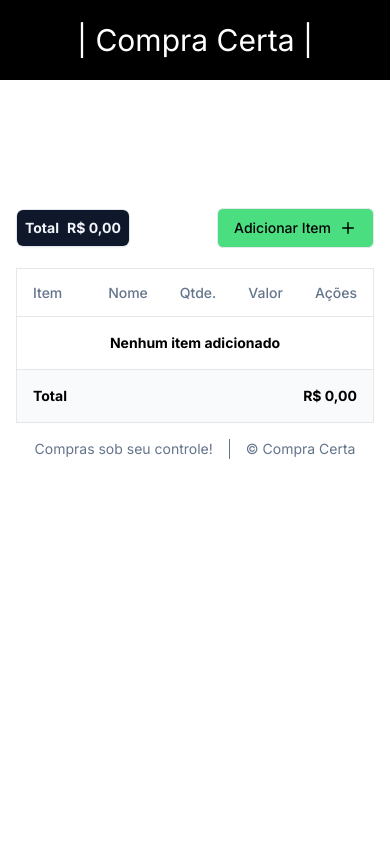
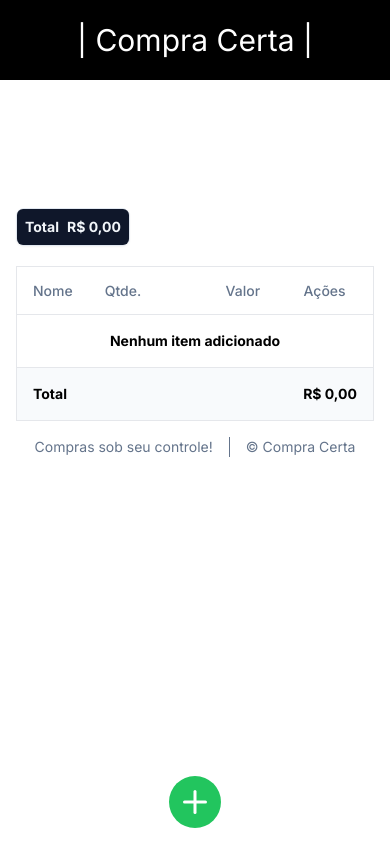
Before and after one commit to tiagodev96/compra-certa-front, a Next.js app: page / in a window 390 px wide. Built offline with nearby package versions, Linux system fonts and the light colour scheme.

Commit message:
fix: dialog behavior

```diff
--- a/src/app/page.tsx
+++ b/src/app/page.tsx
@@ -1,6 +1,8 @@
 "use client";
 import { Header, ItemDialog, ItemsTable } from "@/components";
+import { Button } from "@/components/ui/button";
 import { Card, CardContent } from "@/components/ui/card";
+import { Plus } from "lucide-react";
 import { useState } from "react";
 
 export interface Item {
@@ -11,9 +13,11 @@
 
 export default function Home() {
   const [items, setItems] = useState<Item[]>([]);
+  const [open, setOpen] = useState(false);
 
   const handleAddItem = (item: Item) => {
     setItems((prev) => [...prev, item]);
+    setOpen(false);
   };
 
   const handleRemoveItem = (index: number) => {
@@ -55,7 +59,14 @@
               </p>
             </CardContent>
           </Card>
-          <ItemDialog addItem={handleAddItem} />
+          <Button
+            variant="ghost"
+            className="hidden sm:flex bg-green-400 hover:bg-green-200 hover:border-green-400 border-[1px] flex-row items-center gap-x-2"
+            onClick={() => setOpen(true)}
+          >
+            Adicionar Item <Plus size={18} />
+          </Button>
+          <ItemDialog addItem={handleAddItem} open={open} setOpen={setOpen} />
         </div>
         <ItemsTable
           items={items}
@@ -64,6 +75,12 @@
           totalValueSum={totalValueSum}
           formatValue={formatCurrencyValue}
         />
+        <button
+          className="sm:hidden fixed bottom-4 right-[50%] translate-x-[50%] bg-green-500 rounded-full p-2"
+          onClick={() => setOpen(true)}
+        >
+          <Plus size={36} color="white" />
+        </button>
       </div>
     </main>
   );
--- a/src/components/Home/ItemDialog.tsx
+++ b/src/components/Home/ItemDialog.tsx
@@ -17,10 +17,11 @@
 
 interface ItemDialogProps {
   addItem: (item: Item) => void;
+  open: boolean;
+  setOpen: (open: boolean) => void;
 }
 
-export function ItemDialog({ addItem }: ItemDialogProps) {
-  const [open, setOpen] = useState(false);
+export function ItemDialog({ addItem, open, setOpen }: ItemDialogProps) {
   const [name, setName] = useState("");
   const [amount, setAmount] = useState("");
   const [price, setPrice] = useState("");
@@ -43,17 +44,6 @@
 
     setOpen(false);
   };
-
-  const renderDialogTrigger = () => (
-    <DialogTrigger asChild>
-      <Button
-        variant="ghost"
-        className="bg-green-400 hover:bg-green-200 hover:border-green-400 border-[1px] flex flex-row items-center gap-x-2"
-      >
-        Adicionar Item <Plus size={18} />
-      </Button>
-    </DialogTrigger>
-  );
 
   const renderDialogContent = () => (
     <DialogContent className="w-[90%] max-w-[425px] min-w-[300px]">
@@ -101,7 +91,6 @@
 
   return (
     <Dialog open={open} onOpenChange={setOpen}>
-      {renderDialogTrigger()}
       {renderDialogContent()}
     </Dialog>
   );
--- a/src/components/Home/ItemsTable.tsx
+++ b/src/components/Home/ItemsTable.tsx
@@ -48,6 +48,7 @@
 
   const [openEditDialog, setOpenEditDialog] = useState(false);
   const [itemToEdit, setItemToEdit] = useState<Item | null>(null);
+  const [itemToEditIndex, setItemToEditIndex] = useState<number | null>(null);
 
   const handleAmountChange = (index: number, delta: number) => {
     const newAmount = items[index].amount + delta;
@@ -67,31 +68,34 @@
 
   const handleEditClick = (index: number) => {
     setItemToEdit(items[index]);
+    setItemToEditIndex(index);
     setOpenEditDialog(true);
   };
 
   const renderItems = () =>
     items.map((item, index) => (
       <TableRow key={index}>
-        <TableCell className="font-medium">{index + 1}</TableCell>
+        <TableCell className="font-medium hidden sm:flex">
+          {index + 1}
+        </TableCell>
         <TableCell>{item.name}</TableCell>
-        <TableCell className="flex flex-row items-center gap-x-3">
+        <TableCell className="flex flex-row items-center gap-x-2 sm:gap-x-3">
           <button
-            className="bg-gray-900 text-white rounded-full"
+            className="bg-gray-900 hidden sm:flex text-white rounded-full"
             onClick={() => handleAmountChange(index, -1)}
           >
             <Minus size={24} strokeWidth={2} />
           </button>
           {item.amount}
           <button
-            className="bg-gray-900 text-white rounded-full"
+            className="bg-gray-900 text-white hidden sm:flex rounded-full"
             onClick={() => handleAmountChange(index, 1)}
           >
             <Plus size={24} strokeWidth={2} />
           </button>
         </TableCell>
         <TableCell className="text-right">{formatValue(item.value)}</TableCell>
-        <TableCell className="flex flex-row justify-center gap-x-2">
+        <TableCell className="flex flex-row justify-center gap-x-1 sm:gap-x-2">
           <TooltipProvider>
             <Tooltip>
               <TooltipTrigger asChild>
@@ -133,7 +137,11 @@
           </TooltipProvider>
           <EditDialog
             item={itemToEdit}
-            updateItem={(item) => updateItem(index, item)}
+            updateItem={(item) => {
+              if (itemToEditIndex !== null) {
+                updateItem(itemToEditIndex, item);
+              }
+            }}
             open={openEditDialog}
             setOpen={setOpenEditDialog}
           />
@@ -164,11 +172,11 @@
 
       <TableHeader>
         <TableRow>
-          <TableHead className="w-[100px]">Item</TableHead>
+          <TableHead className="w-[100px] hidden sm:flex">Item</TableHead>
           <TableHead>Nome</TableHead>
-          <TableHead>Qtde.</TableHead>
-          <TableHead className="text-right">Valor</TableHead>
-          <TableHead className="text-center">Ações</TableHead>
+          <TableHead className="w-[100px]">Qtde.</TableHead>
+          <TableHead className="text-right w-[100px]">Valor</TableHead>
+          <TableHead className="text-center w-[100px]">Ações</TableHead>
         </TableRow>
       </TableHeader>
 
```
